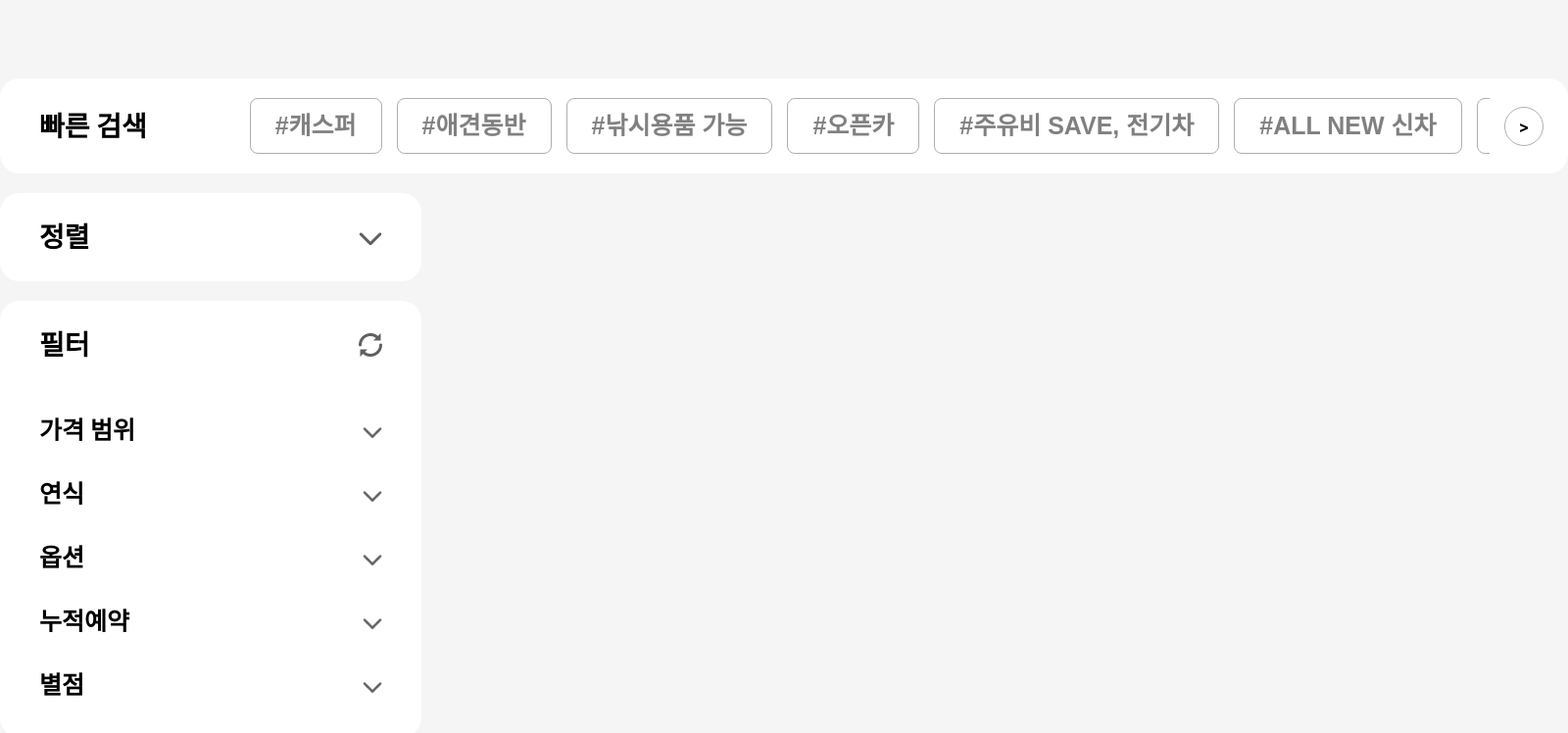
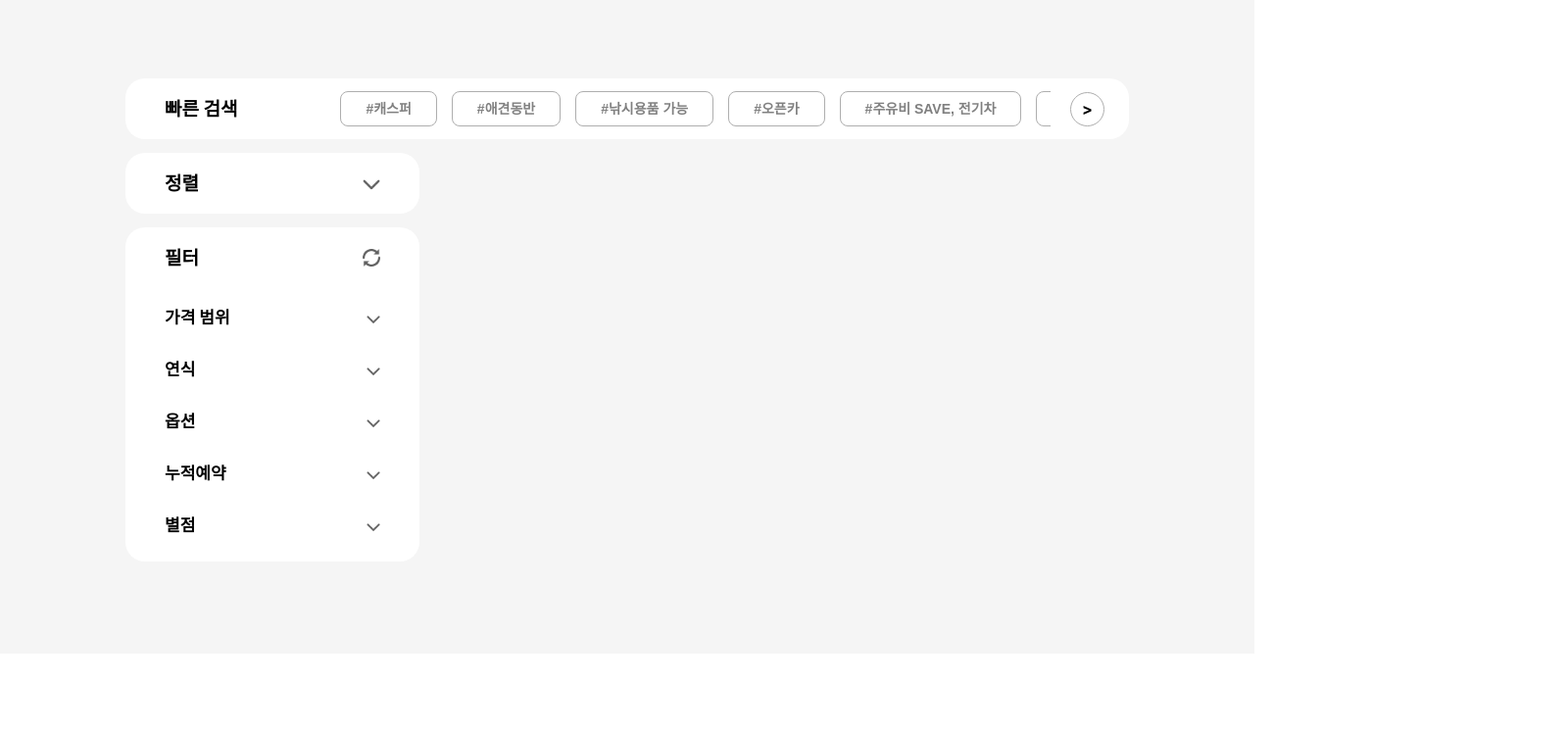
Before and after one commit to wecode-bootcamp-korea/justcode-6-2nd-team5-front, a React (Create React App) app: page /rentcar in a window 1280 px wide. Shown: the top 748 px of the page at 98% size, 1600 px wide, since content can reach past the window. Built offline with nearby package versions, Linux system fonts and the light colour scheme.

Commit message:
[Refactor] 렌터카 화면 비율 100%에 맞게 CSS 수정

```diff
--- a/src/components/SearchTagBox/SearchTagBox.scss
+++ b/src/components/SearchTagBox/SearchTagBox.scss
@@ -3,7 +3,7 @@
   position: relative; // next, prev 버튼 위치 고정을 위해
   align-items: center; // 세로 중앙 정렬
 
-  --slide-btn-size: 40px; // next, prev 버튼 size
+  --slide-btn-size: 35px; // next, prev 버튼 size
 
   .tag-list-wrap {
     display: flex; // button 들이 삐져나와 줄바꿈하는 것을 막음
@@ -26,7 +26,7 @@
         font-size: var(--font-size-tag);
         font-weight: bold;
         margin-left: 15px;
-        padding: 15px 25px;
+        padding: 10px 25px;
         background-color: #fff;
         border: 1px solid var(--color-gray);
         border-radius: 8px;
@@ -40,7 +40,7 @@
 
         span {
           // tag 선택시 나타나는 체크 기호
-          font-size: 35px;
+          font-size: 25px;
           font-weight: 900;
           margin-right: 10px;
         }
@@ -67,6 +67,6 @@
   }
 
   .prev-btn {
-    left: 180px; // title 길이가 바뀔 때마다 바꿔줘야 함  (title width + 70px)
+    left: 140px; // title 길이가 바뀔 때마다 바꿔줘야 함  (title width + 70px)
   }
 }
--- a/src/components/SideFilterBar/FilterBar/CheckList/CheckList.scss
+++ b/src/components/SideFilterBar/FilterBar/CheckList/CheckList.scss
@@ -1,9 +1,11 @@
 .check-filter {
   display: flex;
-  padding: 20px 0;
+  align-items: center;
+  padding: 16px 0;
+  font-size: var(--font-size-product-small);
 
   input {
-    width: var(--icon-size-small);
+    width: var(--icon-check-box);
     margin-left: auto;
     cursor: pointer;
   }
--- a/src/components/SideFilterBar/FilterBar/FilterBar.js
+++ b/src/components/SideFilterBar/FilterBar/FilterBar.js
@@ -1,4 +1,4 @@
-import { useEffect, useState } from "react";
+import { useState } from "react";
 import Dep1 from "../Dep1/Dep1";
 import CheckList from "./CheckList/CheckList";
 import "./FilterBar.scss";
--- a/src/components/SideFilterBar/FilterBar/FilterBar.scss
+++ b/src/components/SideFilterBar/FilterBar/FilterBar.scss
@@ -20,7 +20,6 @@
     font-size: var(--font-size-product-content);
     font-weight: 500;
     color: gray;
-    margin: 15px 0;
     cursor: default;
     border-top: 1px dashed gray;
   }
--- a/src/components/SideFilterBar/FilterBar/PointList/PointList.js
+++ b/src/components/SideFilterBar/FilterBar/PointList/PointList.js
@@ -24,7 +24,7 @@ function PointList(props) {
     <ul className="dep3">
       <li className="point-filter"></li>
       <div className="point-slider">
-        <Box sx={{ width: 278 }}>
+        <Box sx={{ width: 175 }}>
           <Slider
             getAriaLabel={() => "range"}
             value={hotelPointValue}
--- a/src/components/SideFilterBar/FilterBar/PointList/PointList.scss
+++ b/src/components/SideFilterBar/FilterBar/PointList/PointList.scss
@@ -4,8 +4,17 @@
 
   .point-slider {
     margin: 0 auto;
-    padding-top: 30px;
     padding-bottom: 10px;
-    margin-top: 20px;
+    margin-top: 40px;
+  }
+
+  .css-187mznn-MuiSlider-root {
+    height: 10px;
+    padding: 5px 0px;
+  }
+
+  .css-eg0mwd-MuiSlider-thumb {
+    width: 14px;
+    height: 14px;
   }
 }
--- a/src/components/SideFilterBar/FilterBar/PointList/Stars/Stars.scss
+++ b/src/components/SideFilterBar/FilterBar/PointList/Stars/Stars.scss
@@ -1,5 +1,6 @@
 .stars-wrap {
   display: flex;
+  margin-bottom: 10px;
   .star-box,
   .star-box-4 {
     display: flex;
@@ -13,8 +14,8 @@
   }
 
   .star {
-    width: 18px;
-    height: 18px;
+    width: 12px;
+    height: 12px;
     background-image: url("../../../../../assets/images/star-icon.png");
     background-size: cover;
   }
--- a/src/components/SideFilterBar/FilterBar/SlideList/RangeSlider/RangeSlider.js
+++ b/src/components/SideFilterBar/FilterBar/SlideList/RangeSlider/RangeSlider.js
@@ -37,7 +37,7 @@ function RangeSlider(props) {
   return (
     <div>
       <div className="slider">
-        <Box sx={{ width: 320 }}>
+        <Box sx={{ width: 220 }}>
           <Slider
             getAriaLabel={() => "range"}
             value={value}
--- a/src/components/SideFilterBar/FilterBar/SlideList/SlideList.scss
+++ b/src/components/SideFilterBar/FilterBar/SlideList/SlideList.scss
@@ -2,7 +2,7 @@
   display: flex;
   flex-direction: column;
   padding: 30px 0;
-  margin-top: 20px;
+  margin-top: 5px;
 
   .text-wrap {
     display: flex;
@@ -23,7 +23,7 @@
   .range {
     display: flex;
     justify-content: center;
-    margin-top: 20px;
+    margin-top: 10px;
 
     span {
       display: flex;
@@ -35,11 +35,11 @@
 
     .min,
     .max {
-      width: 180px;
-      font-size: var(--font-size-product-small);
+      width: 50%;
+      font-size: var(--font-size-slide-small);
       border: 1px solid var(--color-gray);
-      border-radius: 14px;
-      padding: 10px 20px;
+      border-radius: 12px;
+      padding: 8px 10px;
     }
   }
 }
--- a/src/components/SideFilterBar/SideFilterBar.scss
+++ b/src/components/SideFilterBar/SideFilterBar.scss
@@ -1,4 +1,4 @@
 .rentcar-sfb-wrap {
   width: 25%;
-  min-width: 430px;
+  min-width: 300px;
 }
--- a/src/pages/RentCar/RentCar.scss
+++ b/src/pages/RentCar/RentCar.scss
@@ -1,5 +1,4 @@
 .rentcar-container {
-  min-width: 1600px; //최소 너비 지정
   padding: 80px 0px;
   background-color: var(--color-background);
 }
@@ -9,9 +8,8 @@
   flex-direction: column;
   justify-content: center;
   width: 80%;
-
-  min-width: 1600px; //최소 너비 지정
-  max-width: 1800px; //최대 너비 지정
+  min-width: 1000px;
+  max-width: 1800px;
   margin: 0 auto;
 
   .rentcar-main-content {
--- a/src/styles/common.scss
+++ b/src/styles/common.scss
@@ -16,14 +16,15 @@
   --font-size-small: 15px;
   --font-size-middle: 18px;
   --font-size-big: 23px;
-  --font-size-tag: 25px;
-  --font-size-product-title: 28px;
-  --font-size-product-content: 25px;
-  --font-size-product-small: 22px;
+  --font-size-tag: 14px;
+  --font-size-product-title: 19px;
+  --font-size-product-content: 17px;
+  --font-size-product-small: 16px;
+  --font-size-slide-small: 14px;
 
-  --icon-size-big: 24px;
-  --icon-size-small: 20px;
-  --icon-check-box: 32px;
+  --icon-size-big: 18px;
+  --icon-size-small: 14px;
+  --icon-check-box: 14px;
 }
 
 .content-wrapper {
@@ -77,15 +78,15 @@
 }
 
 .product-bar {
-  padding: 20px 40px;
+  padding: 10px 40px;
   border-radius: 20px;
   background-color: #fff;
-  margin-bottom: 20px;
+  margin-bottom: 14px;
 
   .title {
     display: flex;
     align-items: center;
-    height: 50px;
+    height: 42px;
     min-width: fit-content; // 글씨 줄바꿈 방지
     font-size: var(--font-size-product-title);
     font-weight: bold;
@@ -112,7 +113,7 @@
   }
 
   .dep2 {
-    margin-top: 30px;
+    margin-top: 14px;
 
     .list {
       display: flex;
@@ -121,7 +122,7 @@
       span {
         display: flex;
         font-size: var(--font-size-product-content);
-        padding: 20px 0px;
+        padding: 18px 0px;
       }
     }
   }
```
